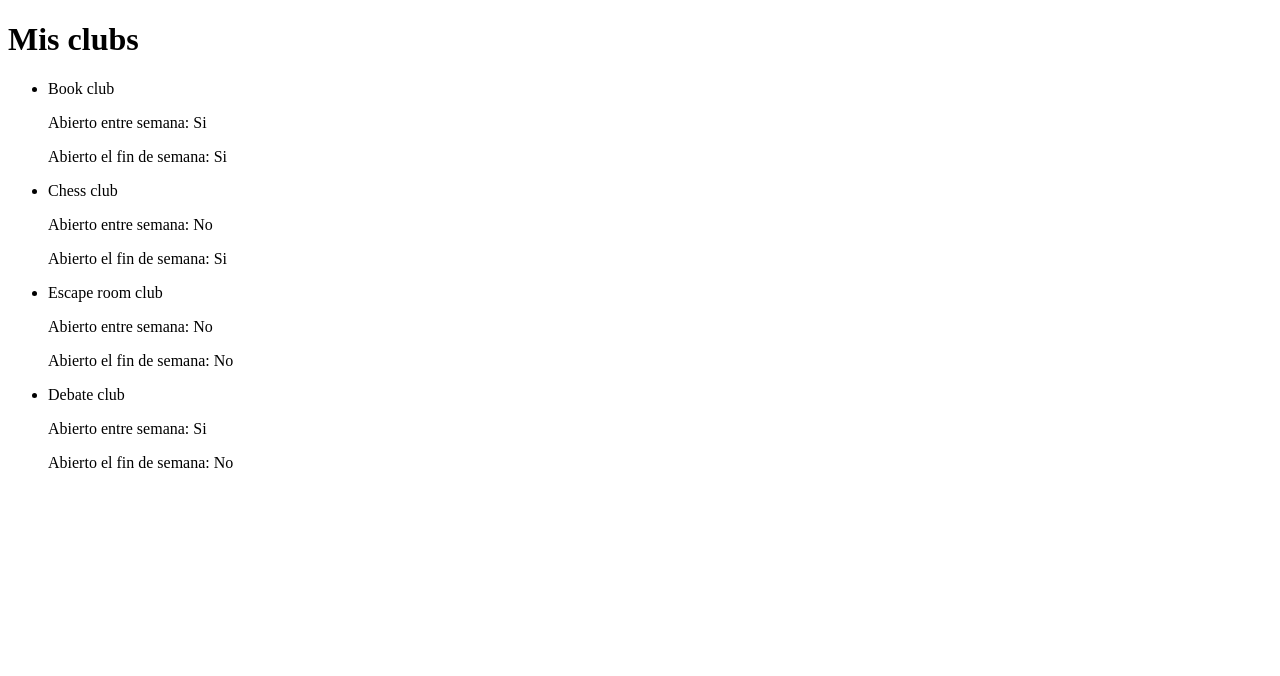
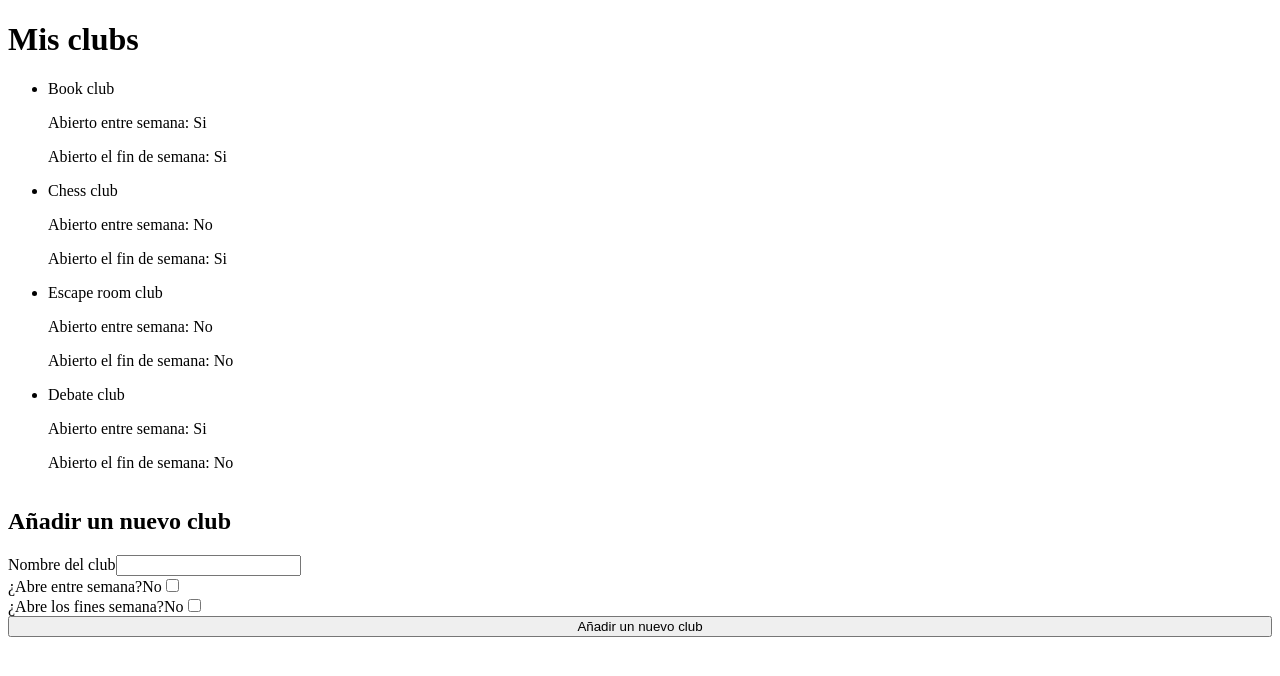
Before and after one commit to Adalab/modulo-3-evaluacion-intermedia-ClaraVilelaJato, a React (Create React App) app: page / in a window 1280 px wide. Shown: the top 676 px of the page. Built offline with nearby package versions, Linux system fonts and the light colour scheme; the HTML template or start-up script is replaced by a standard one.

Commit message:
Add handle fucntions and state const to render in page

```diff
--- a/src/components/App.js
+++ b/src/components/App.js
@@ -1,13 +1,45 @@
 import '../styles/App.css';
-import initialData from '../data/clubs.json';
+import data from '../data/clubs.json';
 import { useState } from 'react';
 
 function App() {
   //datos iniciales json en el estado
+  const [initialData, setInitialData] = useState(data);
+  //datos nuevos introducidos por input
+  const [newClubName, setNewClubName] = useState([]);
+  const [week, setWeek] = useState(false);
+  const [weekEnd, setWeekEnd] = useState(false);
 
-  console.log(initialData);
+  const handleChangeWeek = (ev) => {
+    // En la que guardamos no el valor del input sino su propiedad checked
+    setWeek(ev.target.checked);
+  };
+
+  const handleChangeWeekEnd = (ev) => {
+    // En la que guardamos no el valor del input sino su propiedad checked,
+    setWeekEnd(ev.target.checked);
+  };
+
+  const handleChangeInput = (ev) => {
+    ev.preventDefault();
+    setNewClubName(ev.currentTarget.value);
+  };
+
+  const handleBtnClick = (ev) => {
+    ev.preventDefault();
+
+    const newClub = {
+      name: newClubName,
+      openOnWeekdays: week,
+      openOnWeekend: weekEnd,
+    };
+    console.log(newClub);
+
+    setInitialData([...initialData, newClub]);
+  };
+
   const htmlClubsList = initialData.map((oneClub, index) => (
-    <li key={index}>
+    <li key={index} id={index}>
       <p>{oneClub.name}</p>
       <p>Abierto entre semana: {oneClub.openOnWeekdays ? 'Si' : 'No'}</p>
       <p>Abierto el fin de semana: {oneClub.openOnWeekend ? 'Si' : 'No'}</p>
@@ -21,6 +53,33 @@ function App() {
       </header>
       <main>
         <ul>{htmlClubsList}</ul>
+
+        <form className='form'>
+          <h2>Añadir un nuevo club</h2>
+          <label>
+            Nombre del club
+            <input
+              onChange={handleChangeInput}
+              type='text'
+              value={newClubName}
+            />
+          </label>
+          <label>
+            ¿Abre entre semana?{week === true ? 'Sí' : 'No'}
+            <input onChange={handleChangeWeek} type='checkbox' name='week' />
+          </label>
+          <label>
+            ¿Abre los fines semana?{weekEnd === true ? 'Sí' : 'No'}
+            <input
+              onChange={handleChangeWeekEnd}
+              type='checkbox'
+              name='weekend'
+            />
+          </label>
+          <button onClick={handleBtnClick} className='button'>
+            Añadir un nuevo club
+          </button>
+        </form>
       </main>
     </div>
   );
--- a/src/styles/App.css
+++ b/src/styles/App.css
@@ -0,0 +1,4 @@
+.form {
+  display: flex;
+  flex-direction: column;
+}
```
